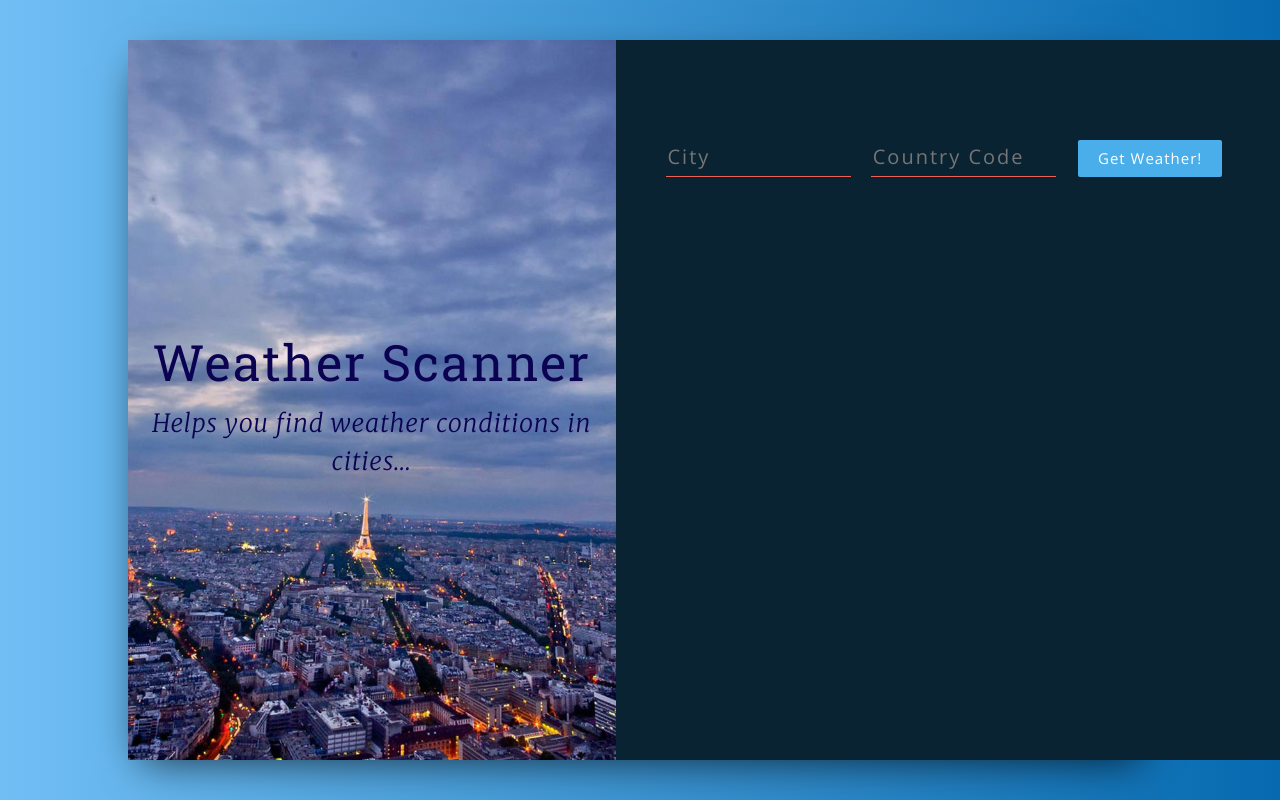
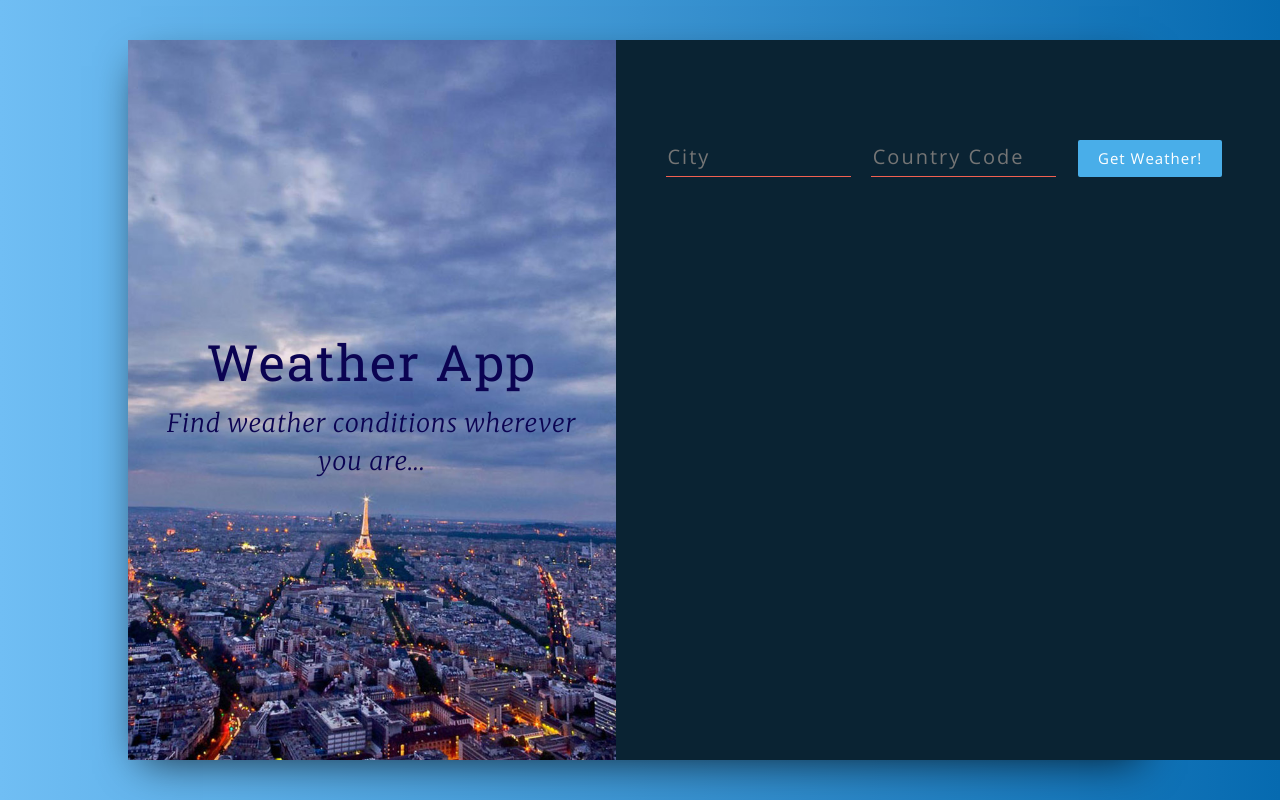
Before and after one commit to Avocado91/weather-app, a Gatsby app: page / in a window 1280 px wide. Built offline with nearby package versions, Linux system fonts and the light colour scheme.

Commit message:
Fixing subtitle

```diff
--- a/src/components/Titles.js
+++ b/src/components/Titles.js
@@ -3,9 +3,9 @@ import React from "react"
 const Titles = () => (
     <div>
         <div>
-            <h1 className="title-container__title">Weather Scanner </h1>
+            <h1 className="title-container__title">Weather App</h1>
             <p className="title-container__subtitle">
-                Helps you find weather conditions in cities...{" "}
+                Find weather conditions wherever you are...
             </p>
         </div>
     </div>
```
